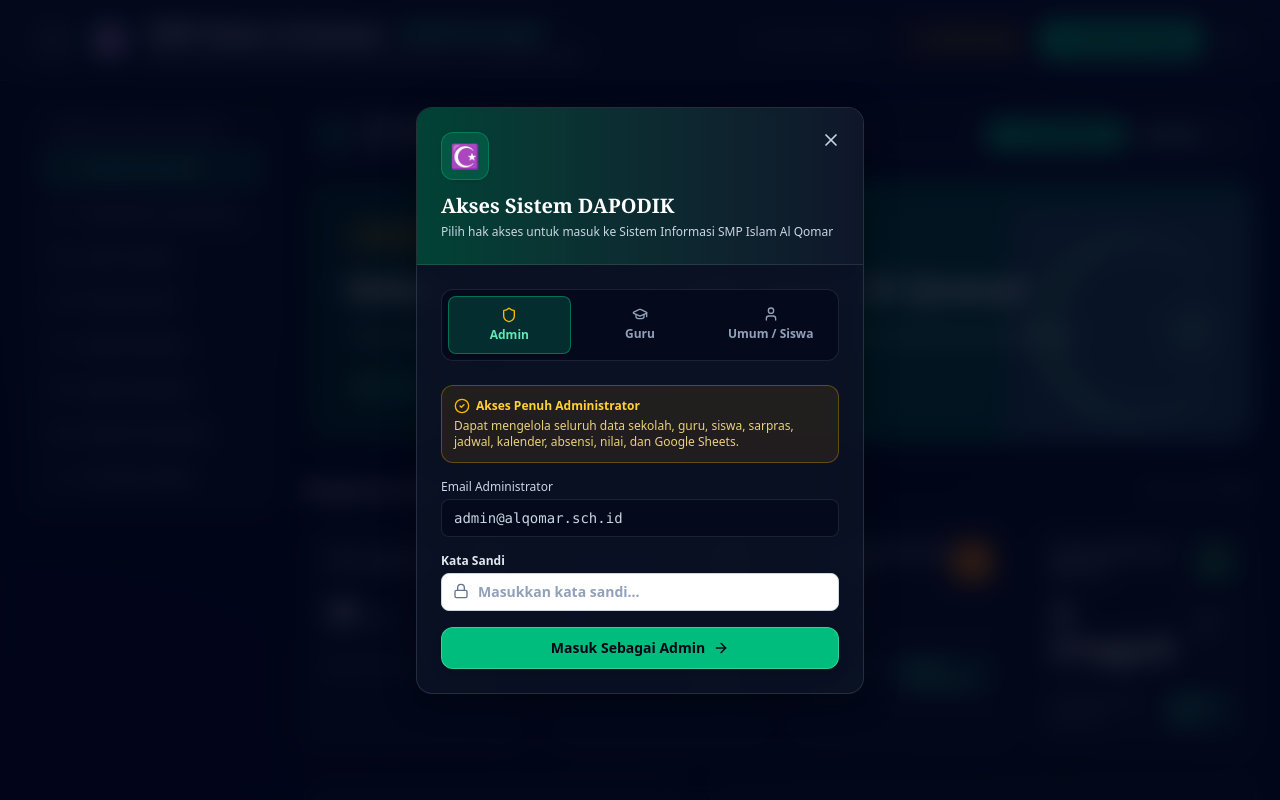
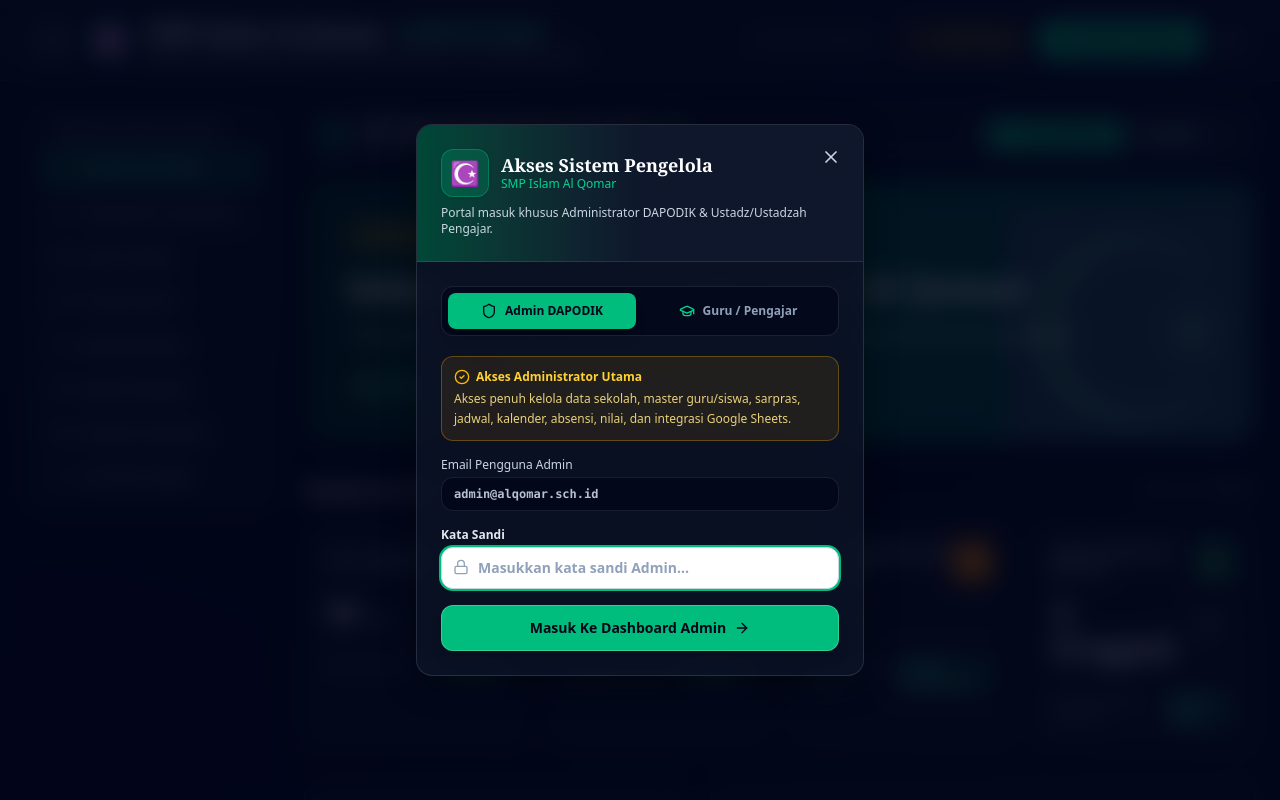
Before and after one commit to amjadmahbubi/SMP-Islam-Al-Qomar, a React (Vite) app: page / in a window 1280 px wide. Both pictures are taken after a click on the button "Masuk Petugas". Shown: the top 800 px of the page. Built offline with nearby package versions, Linux system fonts and the light colour scheme.

Commit message:
refactor: remove public role from login modal
Restrict authentication options to admin and teacher roles by removing the public login functionality.

```diff
--- a/src/components/LoginModal.tsx
+++ b/src/components/LoginModal.tsx
@@ -17,7 +17,7 @@ export const LoginModal: React.FC<LoginModalProps> = ({
   teachers,
   schoolInfo
 }) => {
-  const [selectedRole, setSelectedRole] = useState<'admin' | 'guru' | 'public'>('admin');
+  const [selectedRole, setSelectedRole] = useState<'admin' | 'guru'>('admin');
   const [selectedTeacherId, setSelectedTeacherId] = useState<string>(teachers[1]?.id || teachers[0]?.id || 'T002');
   const [password, setPassword] = useState('');
   const [loginError, setLoginError] = useState('');
@@ -58,21 +58,14 @@ export const LoginModal: React.FC<LoginModalProps> = ({
     onClose();
   };
 
-  const handlePublicLogin = () => {
-    onLogin({
-      role: 'public',
-      name: 'Pengunjung Umum',
-      email: 'public@alqomar.sch.id'
-    });
-    onClose();
-  };
+  const selectedTeacher = teachers.find(t => t.id === selectedTeacherId) || teachers[0];
 
   return (
     <div className="fixed inset-0 z-50 flex items-center justify-center bg-slate-950/80 backdrop-blur-md p-4 animate-in fade-in duration-200">
-      <div className="glass backdrop-blur-2xl bg-slate-900/90 rounded-2xl shadow-2xl border border-white/20 max-w-md w-full overflow-hidden text-slate-100">
+      <div className="glass backdrop-blur-2xl bg-slate-900/95 rounded-2xl shadow-2xl border border-white/20 max-w-md w-full overflow-hidden text-slate-100">
 
         {/* Header */}
-        <div className="bg-gradient-to-r from-emerald-900/80 to-slate-900/90 p-6 relative border-b border-white/10">
+        <div className="bg-gradient-to-r from-emerald-900/90 via-slate-900 to-slate-900 p-6 relative border-b border-white/10">
           <button
             onClick={onClose}
             className="absolute top-4 right-4 p-1.5 rounded-xl text-slate-300 hover:text-white hover:bg-white/10 transition-colors"
@@ -80,115 +73,116 @@ export const LoginModal: React.FC<LoginModalProps> = ({
             <X className="w-5 h-5" />
           </button>
 
-          <div className="w-12 h-12 bg-emerald-500/20 text-emerald-300 border border-emerald-400/30 font-bold text-2xl rounded-xl flex items-center justify-center mb-3 shadow overflow-hidden">
-            {schoolInfo?.logoUrl ? (
-              <img src={schoolInfo.logoUrl} alt={schoolInfo.nama} className="w-full h-full object-cover" />
-            ) : (
-              "☪"
-            )}
+          <div className="flex items-center gap-3 mb-2">
+            <div className="w-12 h-12 bg-emerald-500/20 text-emerald-300 border border-emerald-400/30 font-bold text-2xl rounded-xl flex items-center justify-center shadow overflow-hidden shrink-0">
+              {schoolInfo?.logoUrl ? (
+                <img src={schoolInfo.logoUrl} alt={schoolInfo.nama} className="w-full h-full object-cover" />
+              ) : (
+                "☪"
+              )}
+            </div>
+            <div>
+              <h2 className="text-lg font-bold font-serif text-white leading-tight">Akses Sistem Pengelola</h2>
+              <p className="text-xs text-emerald-400 font-medium">SMP Islam Al Qomar</p>
+            </div>
           </div>
-          <h2 className="text-xl font-bold font-serif text-white">Akses Sistem DAPODIK</h2>
           <p className="text-xs text-slate-300 mt-1">
-            Pilih hak akses untuk masuk ke Sistem Informasi SMP Islam Al Qomar
+            Portal masuk khusus Administrator DAPODIK & Ustadz/Ustadzah Pengajar.
           </p>
         </div>
 
-        {/* Role Selector Tabs */}
+        {/* Role Selector Tabs (Admin / Guru) */}
         <div className="p-6">
-          <div className="grid grid-cols-3 gap-2 bg-slate-950/60 p-1.5 rounded-xl mb-6 border border-white/10">
+          <div className="grid grid-cols-2 gap-2 bg-slate-950/70 p-1.5 rounded-xl mb-5 border border-white/10">
             <button
               type="button"
-              onClick={() => setSelectedRole('admin')}
-              className={`flex flex-col items-center gap-1 py-2.5 px-2 rounded-lg text-xs font-semibold transition-all ${
+              onClick={() => {
+                setSelectedRole('admin');
+                setLoginError('');
+                setPassword('');
+              }}
+              className={`flex items-center justify-center gap-2 py-2.5 px-3 rounded-lg text-xs font-bold transition-all ${
                 selectedRole === 'admin'
-                  ? 'bg-emerald-500/20 text-emerald-300 border border-emerald-400/40 shadow'
-                  : 'text-slate-400 hover:text-slate-200'
+                  ? 'bg-emerald-500 text-slate-950 shadow-lg font-extrabold'
+                  : 'text-slate-400 hover:text-slate-200 hover:bg-white/5'
               }`}
             >
-              <Shield className={`w-4 h-4 ${selectedRole === 'admin' ? 'text-amber-400' : 'text-slate-400'}`} />
-              <span>Admin</span>
+              <Shield className={`w-4 h-4 ${selectedRole === 'admin' ? 'text-slate-950' : 'text-amber-400'}`} />
+              <span>Admin DAPODIK</span>
             </button>
 
             <button
               type="button"
-              onClick={() => setSelectedRole('guru')}
-              className={`flex flex-col items-center gap-1 py-2.5 px-2 rounded-lg text-xs font-semibold transition-all ${
+              onClick={() => {
+                setSelectedRole('guru');
+                setLoginError('');
+                setPassword('');
+              }}
+              className={`flex items-center justify-center gap-2 py-2.5 px-3 rounded-lg text-xs font-bold transition-all ${
                 selectedRole === 'guru'
-                  ? 'bg-emerald-500/20 text-emerald-300 border border-emerald-400/40 shadow'
-                  : 'text-slate-400 hover:text-slate-200'
+                  ? 'bg-emerald-500 text-slate-950 shadow-lg font-extrabold'
+                  : 'text-slate-400 hover:text-slate-200 hover:bg-white/5'
               }`}
             >
-              <GraduationCap className={`w-4 h-4 ${selectedRole === 'guru' ? 'text-emerald-400' : 'text-slate-400'}`} />
-              <span>Guru</span>
-            </button>
-
-            <button
-              type="button"
-              onClick={() => setSelectedRole('public')}
-              className={`flex flex-col items-center gap-1 py-2.5 px-2 rounded-lg text-xs font-semibold transition-all ${
-                selectedRole === 'public'
-                  ? 'bg-emerald-500/20 text-emerald-300 border border-emerald-400/40 shadow'
-                  : 'text-slate-400 hover:text-slate-200'
-              }`}
-            >
-              <User className={`w-4 h-4 ${selectedRole === 'public' ? 'text-blue-400' : 'text-slate-400'}`} />
-              <span>Umum / Siswa</span>
+              <GraduationCap className={`w-4 h-4 ${selectedRole === 'guru' ? 'text-slate-950' : 'text-emerald-400'}`} />
+              <span>Guru / Pengajar</span>
             </button>
           </div>
 
           {loginError && (
-            <div className="mb-4 p-3 bg-red-500/20 border border-red-400/40 rounded-xl text-xs text-red-200 font-semibold flex items-center justify-between">
+            <div className="mb-4 p-3 bg-red-500/20 border border-red-400/40 rounded-xl text-xs text-red-200 font-semibold flex items-center justify-between animate-in fade-in">
               <span>{loginError}</span>
-              <button onClick={() => setLoginError('')} className="text-red-300 font-bold">×</button>
+              <button onClick={() => setLoginError('')} className="text-red-300 font-bold ml-2">×</button>
             </div>
           )}
 
           {/* ADMIN FORM */}
           {selectedRole === 'admin' && (
             <form onSubmit={handleAdminLogin} className="space-y-4">
-              <div className="bg-amber-500/10 border border-amber-400/30 rounded-xl p-3 text-xs text-amber-200">
-                <p className="font-semibold flex items-center gap-1.5 text-amber-300">
+              <div className="bg-amber-500/10 border border-amber-400/30 rounded-xl p-3 text-xs text-amber-200 space-y-1">
+                <p className="font-bold flex items-center gap-1.5 text-amber-300">
                   <CheckCircle2 className="w-4 h-4 text-amber-400 shrink-0" />
-                  Akses Penuh Administrator
+                  Akses Administrator Utama
                 </p>
-                <p className="mt-1 text-amber-200/90">
-                  Dapat mengelola seluruh data sekolah, guru, siswa, sarpras, jadwal, kalender, absensi, nilai, dan Google Sheets.
+                <p className="text-amber-200/90 leading-relaxed">
+                  Akses penuh kelola data sekolah, master guru/siswa, sarpras, jadwal, kalender, absensi, nilai, dan integrasi Google Sheets.
                 </p>
               </div>
 
               <div>
-                <label className="block text-xs font-medium text-slate-300 mb-1">Email Administrator</label>
+                <label className="block text-xs font-medium text-slate-300 mb-1">Email Pengguna Admin</label>
                 <input
                   type="email"
                   value="admin@alqomar.sch.id"
                   disabled
-                  className="w-full px-3 py-2 bg-slate-950/60 border border-white/10 rounded-lg text-sm text-slate-300 font-mono"
+                  className="w-full px-3 py-2 bg-slate-950/80 border border-white/10 rounded-xl text-xs text-slate-300 font-mono font-bold cursor-not-allowed opacity-90"
                 />
               </div>
 
               <div>
-                <label className="block text-xs font-semibold text-slate-200 mb-1">Kata Sandi</label>
+                <label className="block text-xs font-bold text-slate-200 mb-1">Kata Sandi</label>
                 <div className="relative">
                   <input
                     type="password"
                     value={password}
                     autoComplete="current-password"
+                    autoFocus
                     onChange={(e) => {
                       setPassword(e.target.value);
                       if (loginError) setLoginError('');
                     }}
-                    className="w-full px-3 py-2 pl-9 bg-white border border-slate-300 rounded-lg text-sm font-bold text-slate-900 focus:ring-2 focus:ring-emerald-500 focus:outline-none placeholder:text-slate-400"
-                    placeholder="Masukkan kata sandi..."
+                    className="w-full px-3 py-2.5 pl-9 bg-white border border-slate-300 rounded-xl text-sm font-bold text-slate-900 focus:ring-2 focus:ring-emerald-500 focus:outline-none placeholder:text-slate-400"
+                    placeholder="Masukkan kata sandi Admin..."
                   />
-                  <Lock className="w-4 h-4 text-slate-500 absolute left-3 top-2.5" />
+                  <Lock className="w-4 h-4 text-slate-400 absolute left-3 top-3" />
                 </div>
               </div>
 
               <button
                 type="submit"
-                className="w-full py-2.5 bg-emerald-500 hover:bg-emerald-400 text-slate-950 font-bold rounded-xl text-sm shadow-lg transition-all flex items-center justify-center gap-2 border border-emerald-300/50"
+                className="w-full py-3 bg-emerald-500 hover:bg-emerald-400 text-slate-950 font-bold rounded-xl text-sm shadow-lg transition-all flex items-center justify-center gap-2 border border-emerald-300/50"
               >
-                <span>Masuk Sebagai Admin</span>
+                <span>Masuk Ke Dashboard Admin</span>
                 <ArrowRight className="w-4 h-4" />
               </button>
             </form>
@@ -197,81 +191,64 @@ export const LoginModal: React.FC<LoginModalProps> = ({
           {/* GURU FORM */}
           {selectedRole === 'guru' && (
             <form onSubmit={handleTeacherLogin} className="space-y-4">
-              <div className="bg-emerald-500/10 border border-emerald-400/30 rounded-xl p-3 text-xs text-emerald-200">
-                <p className="font-semibold flex items-center gap-1.5 text-emerald-300">
+              <div className="bg-emerald-500/10 border border-emerald-400/30 rounded-xl p-3 text-xs text-emerald-200 space-y-1">
+                <p className="font-bold flex items-center gap-1.5 text-emerald-300">
                   <CheckCircle2 className="w-4 h-4 text-emerald-400 shrink-0" />
-                  Akses Guru & Pengajar
+                  Akses Ustadz / Ustadzah Pengajar
                 </p>
-                <p className="mt-1 text-emerald-200/90">
-                  Mengisi administrasi guru (Modul/RPP), mengambil absensi siswa harian, serta memasukkan nilai & catatan rapor.
+                <p className="text-emerald-200/90 leading-relaxed">
+                  Modul kelola administrasi guru (Modul Ajar/RPP), input presensi harian, dan pengisian nilai/catatan Rapor Digital.
                 </p>
               </div>
 
               <div>
-                <label className="block text-xs font-semibold text-slate-200 mb-1">Pilih Akun Guru</label>
+                <label className="block text-xs font-bold text-slate-200 mb-1">Pilih Akun Guru / Pengajar</label>
                 <select
                   value={selectedTeacherId}
                   onChange={(e) => setSelectedTeacherId(e.target.value)}
-                  className="w-full px-3 py-2 bg-white border border-slate-300 rounded-lg text-sm focus:ring-2 focus:ring-emerald-500 focus:outline-none font-bold text-slate-900"
+                  className="w-full px-3 py-2.5 bg-white border border-slate-300 rounded-xl text-xs font-bold text-slate-900 focus:ring-2 focus:ring-emerald-500 focus:outline-none"
                 >
                   {teachers.map((t) => (
                     <option key={t.id} value={t.id} className="bg-white text-slate-900">
-                      {t.nama} — ({t.mapelUtama})
+                      {t.nama} — ({t.mapelUtama || 'Guru'})
                     </option>
                   ))}
                 </select>
+                {selectedTeacher && (
+                  <div className="mt-1.5 flex items-center justify-between text-[11px] text-slate-400 px-1">
+                    <span>NUPTK: {selectedTeacher.nuptk || '-'}</span>
+                    <span className="text-emerald-400 font-semibold">{selectedTeacher.mapelUtama}</span>
+                  </div>
+                )}
               </div>
 
               <div>
-                <label className="block text-xs font-semibold text-slate-200 mb-1">Kata Sandi</label>
+                <label className="block text-xs font-bold text-slate-200 mb-1">Kata Sandi</label>
                 <div className="relative">
                   <input
                     type="password"
                     value={password}
                     autoComplete="current-password"
+                    autoFocus
                     onChange={(e) => {
                       setPassword(e.target.value);
                       if (loginError) setLoginError('');
                     }}
-                    className="w-full px-3 py-2 pl-9 bg-white border border-slate-300 rounded-lg text-sm font-bold text-slate-900 focus:ring-2 focus:ring-emerald-500 focus:outline-none placeholder:text-slate-400"
-                    placeholder="Masukkan kata sandi..."
+                    className="w-full px-3 py-2.5 pl-9 bg-white border border-slate-300 rounded-xl text-sm font-bold text-slate-900 focus:ring-2 focus:ring-emerald-500 focus:outline-none placeholder:text-slate-400"
+                    placeholder="Masukkan kata sandi Guru..."
                   />
-                  <Lock className="w-4 h-4 text-slate-500 absolute left-3 top-2.5" />
+                  <Lock className="w-4 h-4 text-slate-400 absolute left-3 top-3" />
                 </div>
               </div>
 
               <button
                 type="submit"
-                className="w-full py-2.5 bg-emerald-500 hover:bg-emerald-400 text-slate-950 font-bold rounded-xl text-sm shadow-lg transition-all flex items-center justify-center gap-2 border border-emerald-300/50"
+                className="w-full py-3 bg-emerald-500 hover:bg-emerald-400 text-slate-950 font-bold rounded-xl text-sm shadow-lg transition-all flex items-center justify-center gap-2 border border-emerald-300/50"
               >
-                <span>Masuk Sebagai Guru</span>
+                <span>Masuk Ke Dashboard Guru</span>
                 <ArrowRight className="w-4 h-4" />
               </button>
             </form>
-          )}
-
-          {/* PUBLIC FORM */}
-          {selectedRole === 'public' && (
-            <div className="space-y-4">
-              <div className="bg-blue-500/10 border border-blue-400/30 rounded-xl p-3 text-xs text-blue-200">
-                <p className="font-semibold flex items-center gap-1.5 text-blue-300">
-                  <CheckCircle2 className="w-4 h-4 text-blue-400 shrink-0" />
-                  Mode Umum / Siswa / Orang Tua
-                </p>
-                <p className="mt-1 text-blue-200/90">
-                  Dapat melihat data statistik sekolah, jadwal pelajaran, agenda kegiatan, kalender akademik, dan portal cek nilai rapor siswa.
-                </p>
-              </div>
-
-              <button
-                type="button"
-                onClick={handlePublicLogin}
-                className="w-full py-2.5 bg-slate-800 hover:bg-slate-700 text-white font-semibold rounded-xl text-sm shadow-lg transition-all flex items-center justify-center gap-2 border border-white/10"
-              >
-                <span>Lanjutkan Sebagai Pengunjung Umum</span>
-                <ArrowRight className="w-4 h-4" />
-              </button>
-            </div>
           )}
 
         </div>
```
